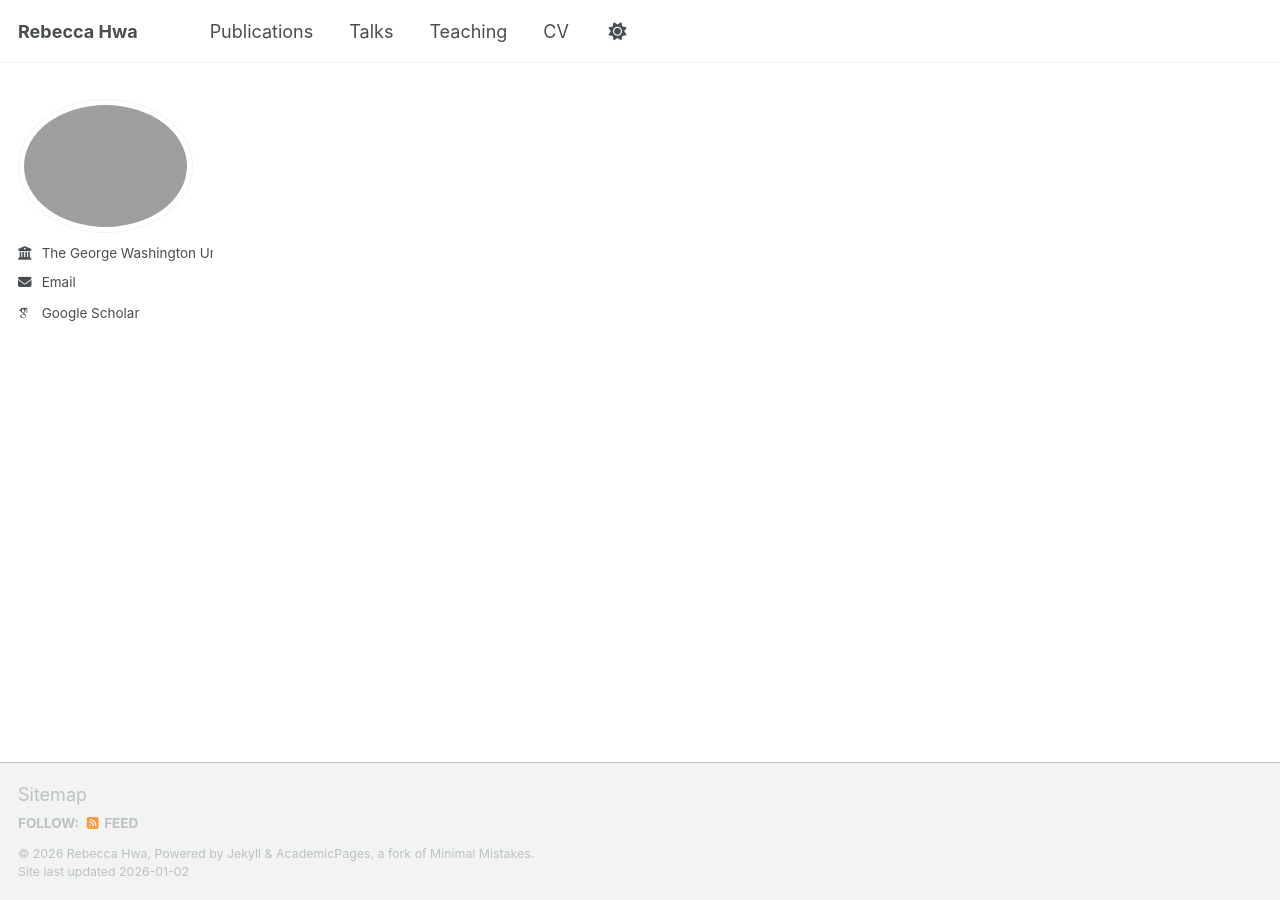
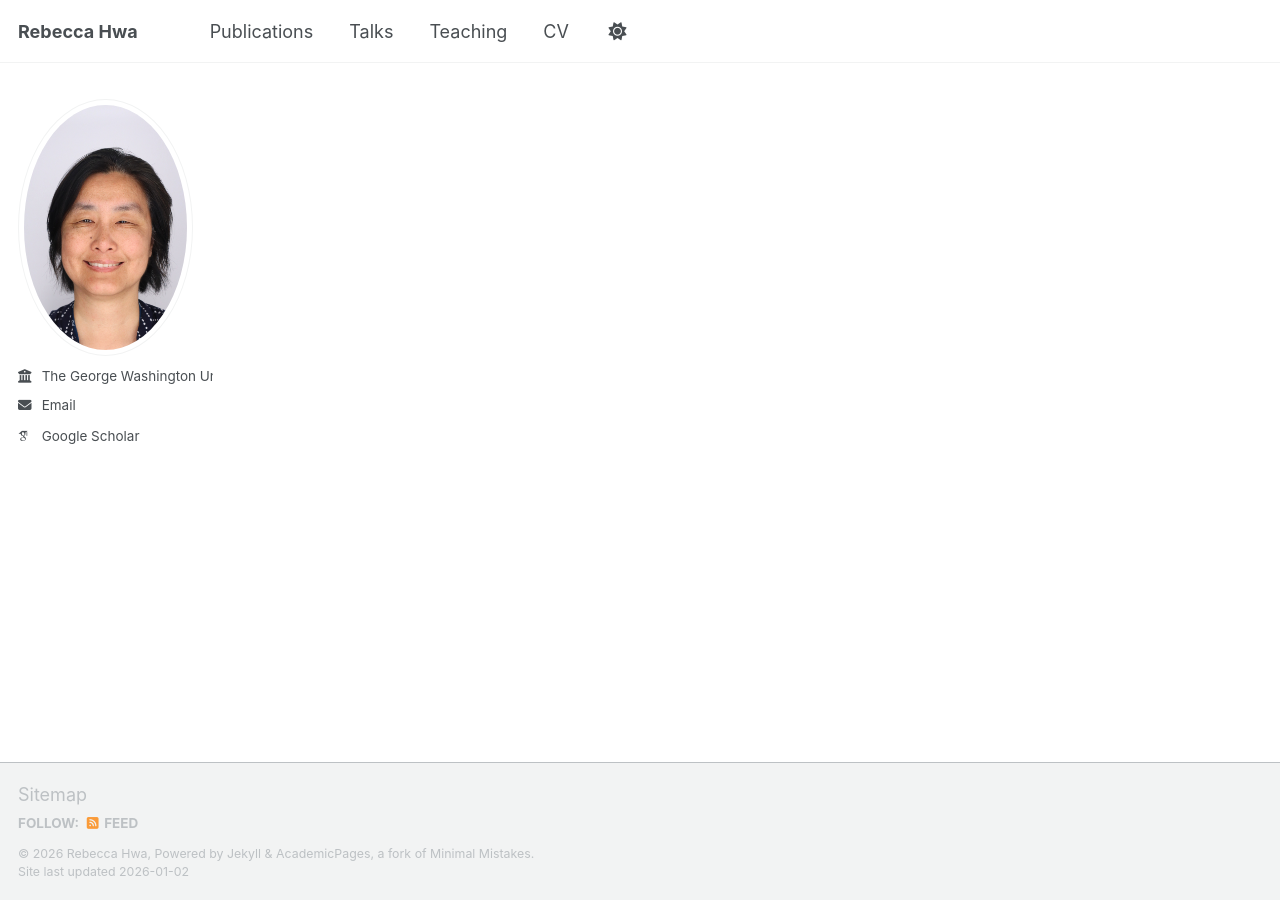
Before and after one commit to rebeccahwa/rebeccahwa.github.io, a Jekyll site: the page built from _pages/about.md, in a window 1280 px wide. Built offline with Jekyll 4.4.1, drawn with Linux system fonts in a browser that asks for light colours; some web fonts are replaced; a script bundle is joined from its source files by our own code; library files that are not in the unit come from our copies.

Commit message:
Update _config.yml

```diff
--- a/_config.yml
+++ b/_config.yml
@@ -23,7 +23,7 @@ repository               : "rebeccahwa/rebeccahwa.github.io"
 #               Additional customization can be done by editing /_includes/author-profile.html
 author:
   # Biographic information
-  avatar           : # "photo.jpg"
+  avatar           : "photo.jpg"
   name             : # "Rebecca Hwa"
   pronouns         : # example: "she/her"
   bio              : # "Short biography for the left-hand sidebar"
```
